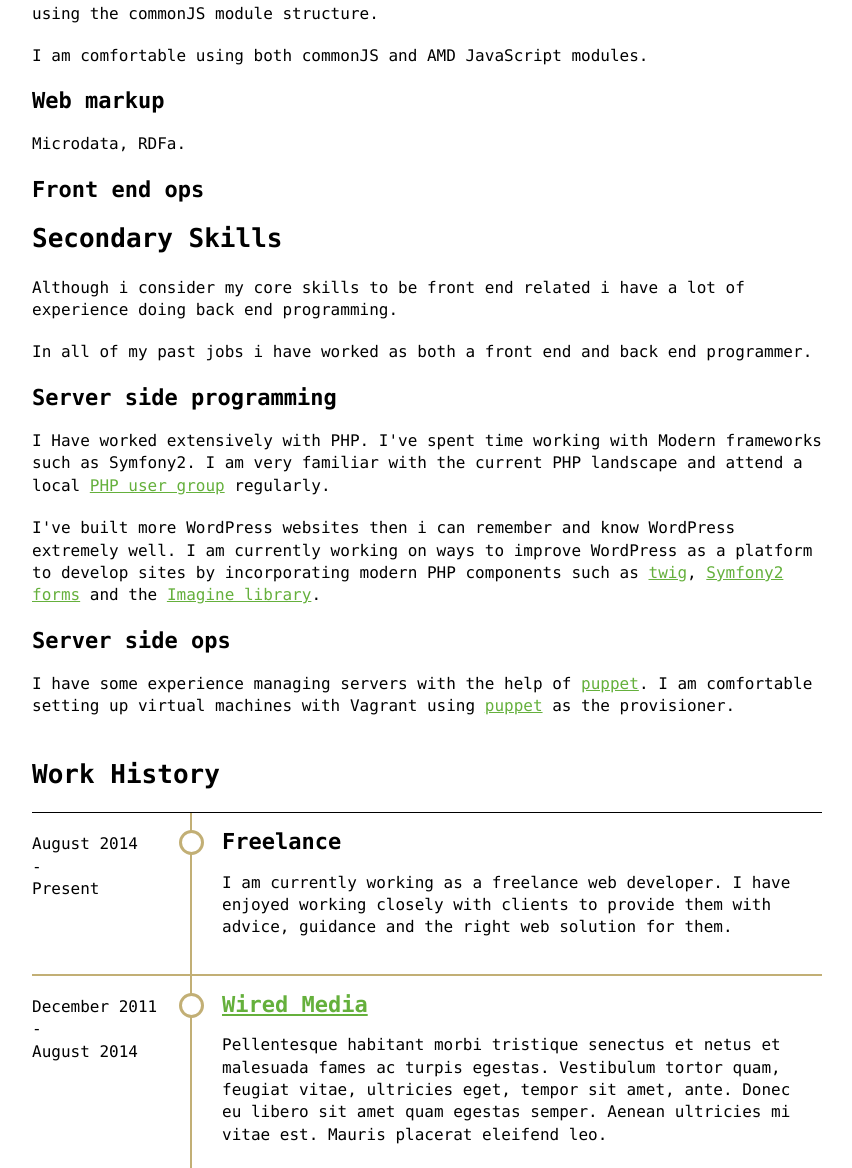
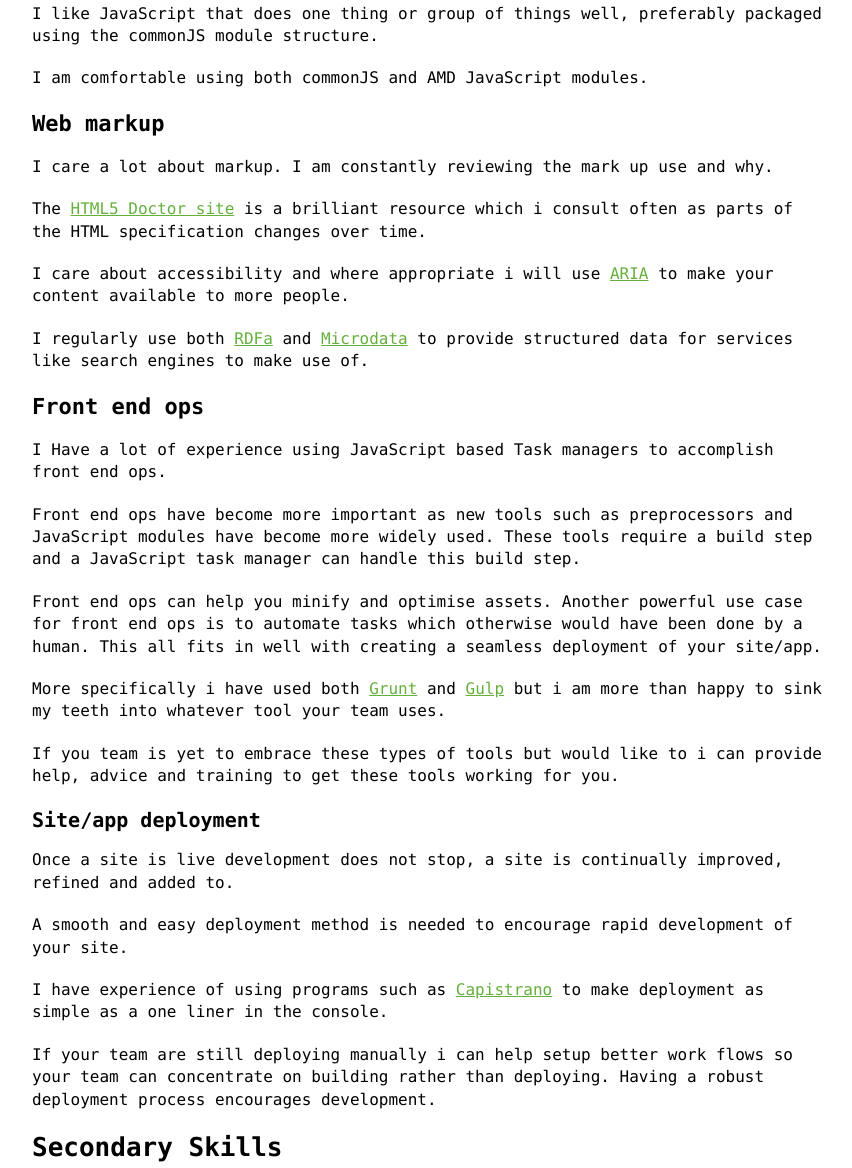
Before and after one commit to codekipple/codekipple.github.io, a website: page cv/index.html in a window 1280 px wide. Shown: the part 617-1785 px from the top of the page, without its empty margins (213-1065 px from the left). Drawn offline with Linux system fonts and the light colour scheme.

Commit message:
More text for the cv page.

```diff
--- a/cv/index.html
+++ b/cv/index.html
@@ -27,7 +27,7 @@
     <main class="constrict text--left">
         <h1>Carl Hughes</h1>
 
-        <p>Front end developer based in Bristol.</p>
+        <p>Front end developer based in Bristol. I work with teams and companies to create performance driven accessible sites.</p>
 
         <section class="push--bottom">
             <h2>Core Skills</h2>
@@ -46,9 +46,36 @@
             <p>I am comfortable using both commonJS and AMD JavaScript modules.</p>
 
             <h3>Web markup</h3>
-            <p>Microdata, RDFa.</p>
+
+            <p>I care a lot about markup. I am constantly reviewing the mark up use and why.<p>
+
+            <p>The <a href="http://html5doctor.com/">HTML5 Doctor site</a> is a brilliant resource which i consult often as parts of the HTML specification changes over time.</p>
+
+            <p>I care about accessibility and where appropriate i will use <a href="https://developer.mozilla.org/en-US/docs/Web/Accessibility/ARIA">ARIA</a> to make your content available to more people.</p>
+
+            <p>I regularly use both <a href="http://rdfa.info/">RDFa</a> and <a href="http://schema.org/docs/gs.html">Microdata</a> to provide structured data for services like search engines to make use of.</p>
 
             <h3>Front end ops</h3>
+
+            <p>I Have a lot of experience using JavaScript based Task managers to accomplish front end ops.<p>
+
+            <p>Front end ops have become more important as new tools such as preprocessors and JavaScript modules have become more widely used. These tools require a build step and a JavaScript task manager can handle this build step.</p>
+
+            <p>Front end ops can help you minify and optimise assets. Another powerful use case for front end ops is to automate tasks which otherwise would have been done by a human. This all fits in well with creating a seamless deployment of your site/app.</p>
+
+            <p>More specifically i have used both <a href="http://gruntjs.com/">Grunt</a> and <a href="http://gulpjs.com/">Gulp</a> but i am more than happy to sink my teeth into whatever tool your team uses.</p>
+
+            <p>If you team is yet to embrace these types of tools but would like to i can provide help, advice and training to get these tools working for you.</p>
+
+            <h4>Site/app deployment</h3>
+
+            <p>Once a site is live development does not stop, a site is continually improved, refined and added to.</p>
+
+            <p>A smooth and easy deployment method is needed to encourage rapid development of your site.</p>
+
+            <p>I have experience of using programs such as <a href="http://capistranorb.com/">Capistrano</a> to make deployment as simple as a one liner in the console.</p>
+
+            <p>If your team are still deploying manually i can help setup better work flows so your team can concentrate on building rather than deploying. Having a robust deployment process encourages development.</p>
 
             <h2>Secondary Skills</h2>
             <p>Although i consider my core skills to be front end related i have a lot of experience doing back end programming.</p>
```
